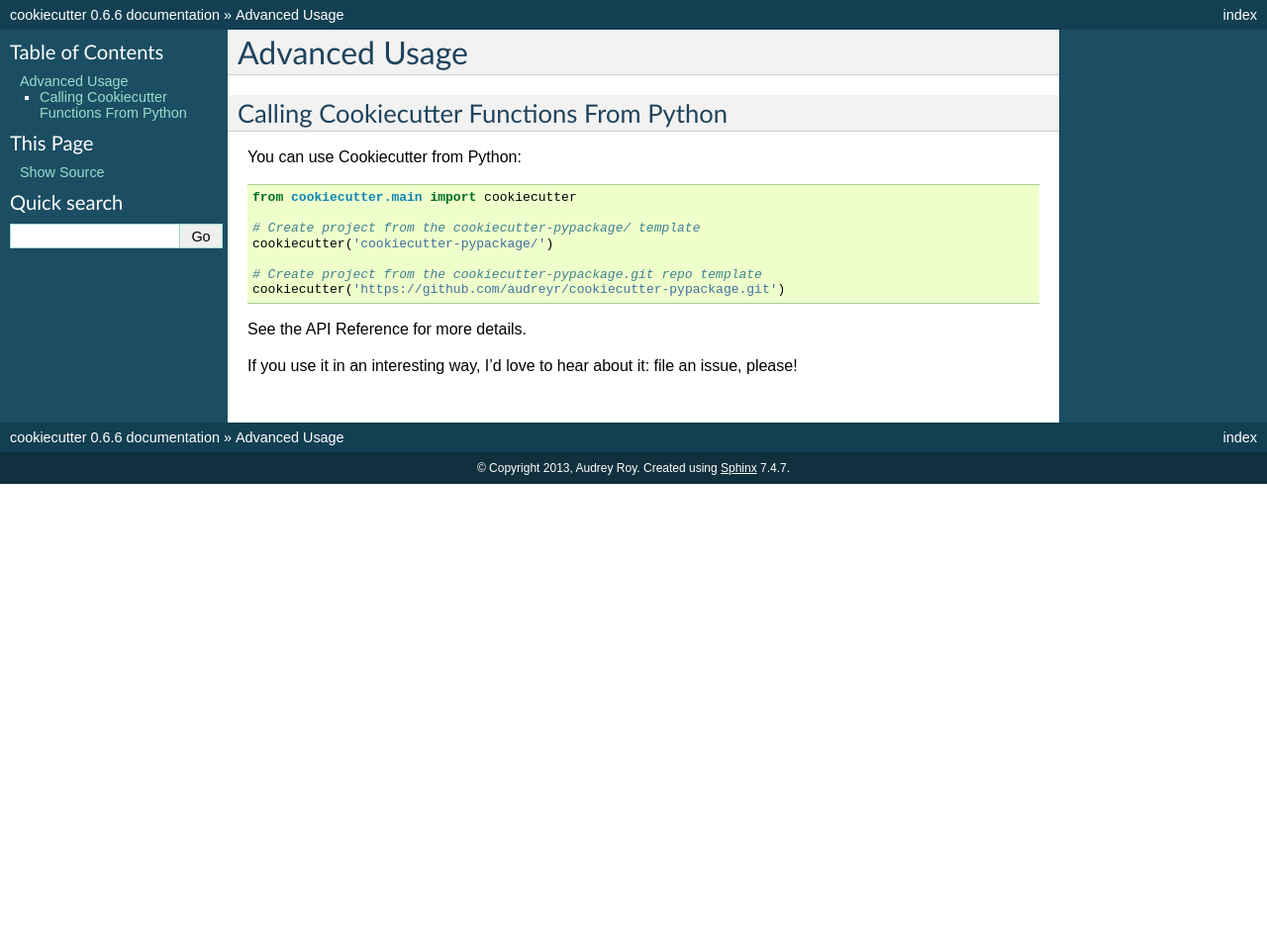
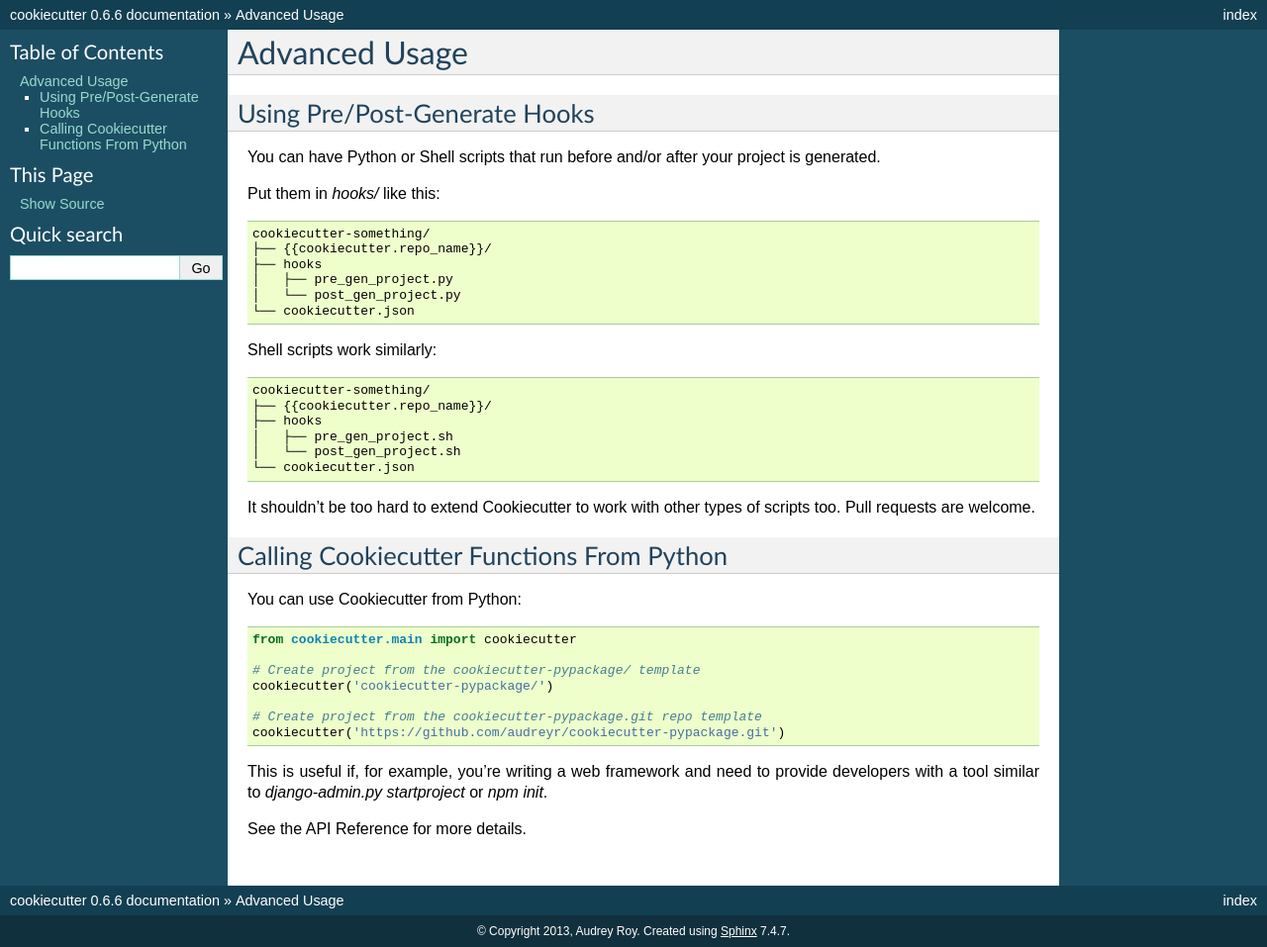
Before and after one commit to c-allen-tech/cookie, a Sphinx documentation site: the page built from docs/advanced_usage.rst, in a window 1280 px wide. Shown: the whole page at 99% size. Built offline with Sphinx 7.4.7, drawn with Linux system fonts in a browser that asks for light colours; formulas are drawn with MathJax 3; before the commit the page ends 900 px from its top, so only the background shows below that.

Commit message:
Document hooks. Revise Cookiecutter API section.

```diff
--- a/docs/advanced_usage.rst
+++ b/docs/advanced_usage.rst
@@ -1,6 +1,33 @@
 ==============
 Advanced Usage
 ==============
+
+Using Pre/Post-Generate Hooks
+-----------------------------
+
+You can have Python or Shell scripts that run before and/or after your project
+is generated.
+
+Put them in `hooks/` like this::
+
+    cookiecutter-something/
+    ├── {{cookiecutter.repo_name}}/
+    ├── hooks
+    │   ├── pre_gen_project.py
+    │   └── post_gen_project.py
+    └── cookiecutter.json
+
+Shell scripts work similarly::
+
+    cookiecutter-something/
+    ├── {{cookiecutter.repo_name}}/
+    ├── hooks
+    │   ├── pre_gen_project.sh
+    │   └── post_gen_project.sh
+    └── cookiecutter.json
+
+It shouldn't be too hard to extend Cookiecutter to work with other types of
+scripts too. Pull requests are welcome.
 
 Calling Cookiecutter Functions From Python
 ------------------------------------------
@@ -15,7 +42,8 @@ You can use Cookiecutter from Python::
     # Create project from the cookiecutter-pypackage.git repo template
     cookiecutter('https://github.com/audreyr/cookiecutter-pypackage.git')
 
+This is useful if, for example, you're writing a web framework and need to
+provide developers with a tool similar to `django-admin.py startproject` or
+`npm init`.
+
 See the :ref:`API Reference` for more details.
-
-If you use it in an interesting way, I'd love to hear about it: file an issue,
-please!
```
